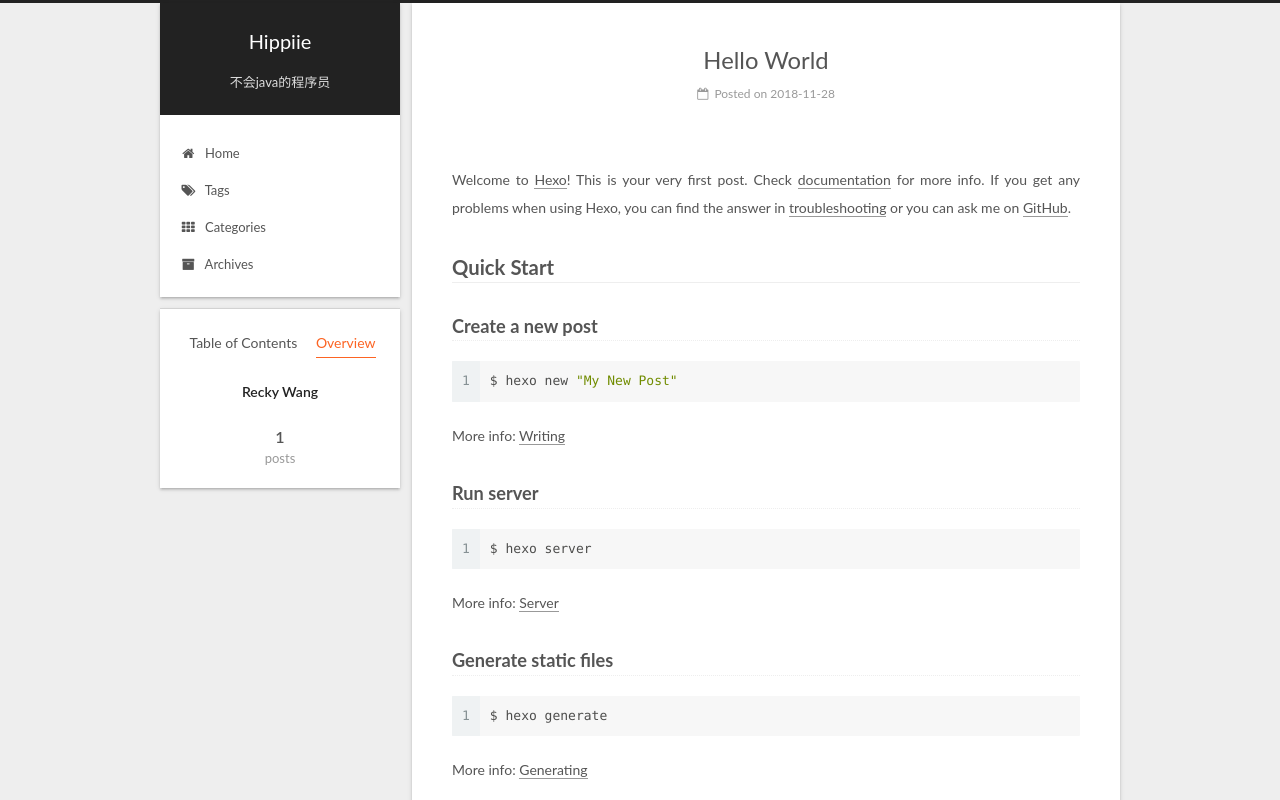
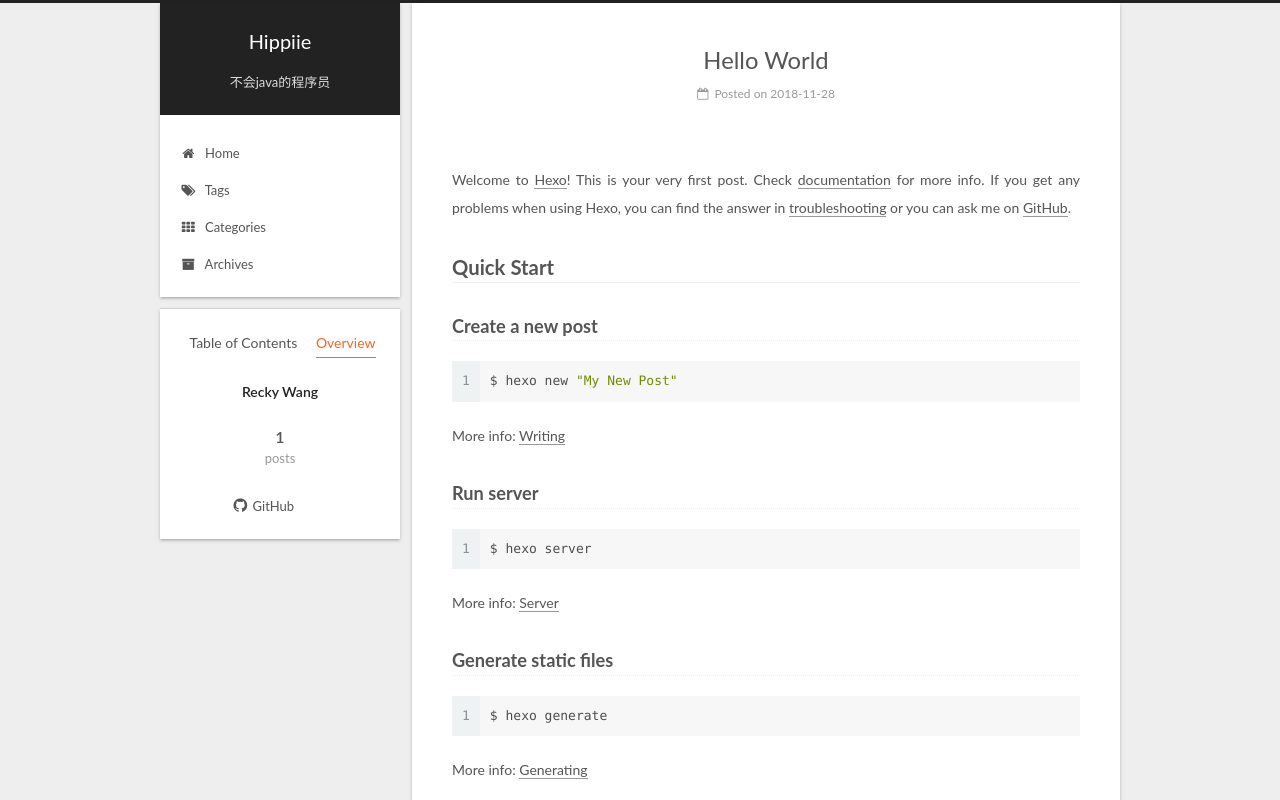
Before and after one commit to Hippiie223/Hippiie223.github.io, a plain HTML site: page 2018/11/28/hello-world/index.html in a window 1280 px wide. Both pictures are taken after a click on the item "Overview". Shown: the top 800 px of the page. Drawn offline with Linux system fonts and the light colour scheme.

Commit message:
Site updated: 2018-11-29 10:07:04

```diff
--- a/2018/11/28/hello-world/index.html
+++ b/2018/11/28/hello-world/index.html
@@ -436,6 +436,16 @@
 
 
 
+            <div class="links-of-author motion-element">
+
+                  <span class="links-of-author-item">
+                    <a href="https://github.com/hippiie223" target="_blank" title="GitHub">
+
+                        <i class="fa fa-fw fa-github"></i>GitHub</a>
+                  </span>
+
+            </div>
+
 
 
 
--- a/css/main.css
+++ b/css/main.css
@@ -1823,7 +1823,7 @@ pre .javascript .function {
   width: 4px;
   height: 4px;
   border-radius: 50%;
-  background: #bf7191;
+  background: #5e94cc;
 }
 .links-of-blogroll {
   font-size: 13px;
```
Also changed, not shown: archives/2018/11/index.html (+10 -0 lines), archives/2018/index.html (+10 -0 lines), archives/index.html (+10 -0 lines), categories/index.html (+10 -0 lines), index.html (+10 -0 lines), tags/index.html (+10 -0 lines).
